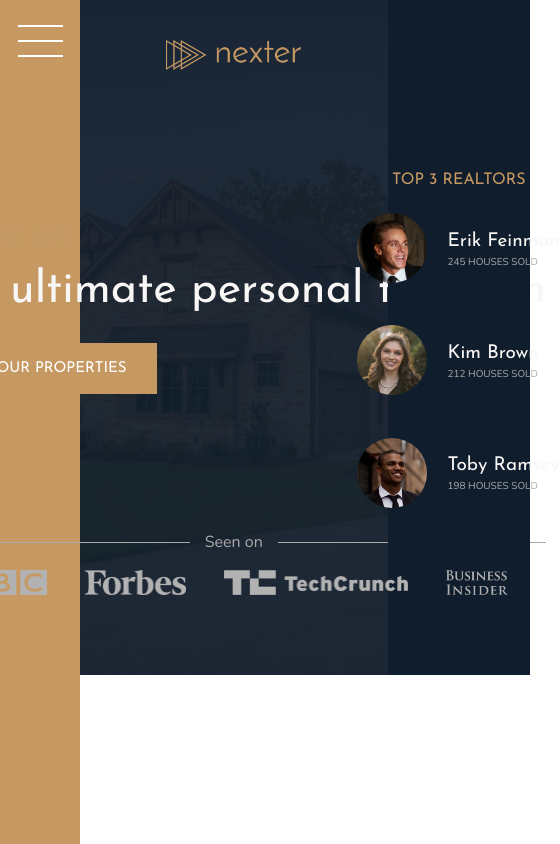
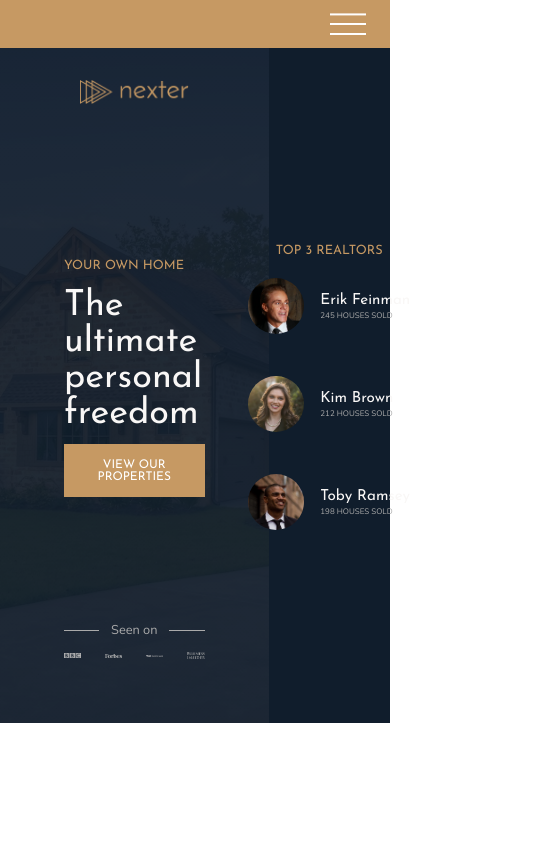
Before and after one commit to oguzhanntuna/nexter-static-css-grid-project, a website: page index.html in a window 390 px wide. Shown: the top 844 px of the page, 560 px wide, since content can reach past the window. Drawn offline with nearby package versions, Linux system fonts and the light colour scheme.

Commit message:
writing media queries - part two

```diff
--- a/sass/_base.scss
+++ b/sass/_base.scss
@@ -14,6 +14,10 @@ $color-grey-dark-2: #6D5D4B;
 $font-primary: 'Nunito', sans-serif;
 $font-display: 'Josefin Sans', sans-serif;
 
+// RESPONSIVE BREAKPOINTS
+$bp-largest: 75em;  // 1200px
+$bp-large: 62.5em;
+
 *,
 *::before,
 *::after {
@@ -25,6 +29,10 @@ $font-display: 'Josefin Sans', sans-serif;
 html {
     box-sizing:  border-box;
     font-size: 62.5%; // 10px/16px = 62.5% -> 1rem = 10px
+
+    @media only screen and (max-width: $bp-largest) {
+        font-size: 50%;
+    }
 }
 
 body {
@@ -36,10 +44,15 @@ body {
 .container {
     display: grid;
     grid-template-rows: 80vh min-content 40vw repeat(3, min-content);
-    grid-template-columns: [sidebar-start] 8rem [sidebar-end full-start] minmax(6rem, 1fr) [center-start] repeat(8, [col-start] minmax(min-content, 14rem) [col-end]) [center-end] minmax(6rem, 1fr) [full-end];
+    grid-template-columns: [sidebar-start] 10rem [sidebar-end full-start] minmax(6rem, 1fr) [center-start] repeat(8, [col-start] minmax(min-content, 14rem) [col-end]) [center-end] minmax(6rem, 1fr) [full-end];
 
     & > * {
         padding: 40px;
         font-size: 3rem;
     }
+
+    @media only screen and (max-width: $bp-large) {
+        grid-template-rows: 6rem 80vh min-content 40vw repeat(3, min-content);
+    grid-template-columns: [full-start] minmax(6rem, 1fr) [center-start] repeat(8, [col-start] minmax(min-content, 14rem) [col-end]) [center-end] minmax(6rem, 1fr) [full-end];
+    }
 }
--- a/sass/_header.scss
+++ b/sass/_header.scss
@@ -8,8 +8,8 @@
     padding-top: 4rem;
 
     display: grid;
-    grid-template-rows: 1fr min-content 6rem 1fr;
-    grid-template-columns: max-content;
+    grid-template-rows: 1fr min-content minmax(6rem, min-content) 1fr;
+    grid-template-columns: minmax(min-content, max-content);
     grid-row-gap: 1.5rem;
     justify-content: center;
 
@@ -42,11 +42,15 @@
     }
 
     &__seenon-logos {
-        display: flex;
-        justify-content: space-evenly;
+        display: grid;
+        grid-template-columns: repeat(4, 1fr);
+        grid-column-gap: 3rem;
+        justify-items: center;
+        align-items: center;
 
         img {
-            height: 2.5rem;
+            max-height: 2.5rem;
+            max-width: 100%;
             filter: brightness(70%);
         }
     }
--- a/sass/_sidebar.scss
+++ b/sass/_sidebar.scss
@@ -5,6 +5,13 @@
 
     display: flex;
     justify-content: center;
+
+    @media only screen and (max-width: $bp-large) {
+        grid-column: 1 / -1;
+        grid-row: 1 / 2;
+        justify-content: flex-end;
+        align-items: center;
+    }
 }
 
 .nav-btn {
@@ -27,4 +34,13 @@
     &::before { transform: translateY(-1.5rem); }
 
     &::after { transform: translateY(1.3rem); }
+
+    @media only screen and (max-width: $bp-large) {
+        margin-top: -4rem;
+        margin-right: -2rem;
+
+        &::before { transform: translateY(-1.2rem); }
+
+        &::after { transform: translateY(1rem); }
+    }
 }
```
Also changed, not shown: css/style.css.
